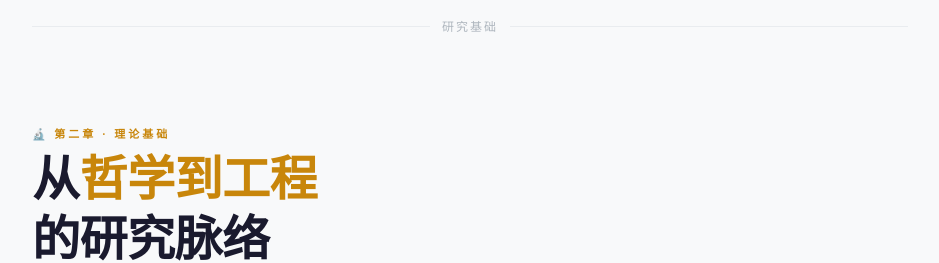
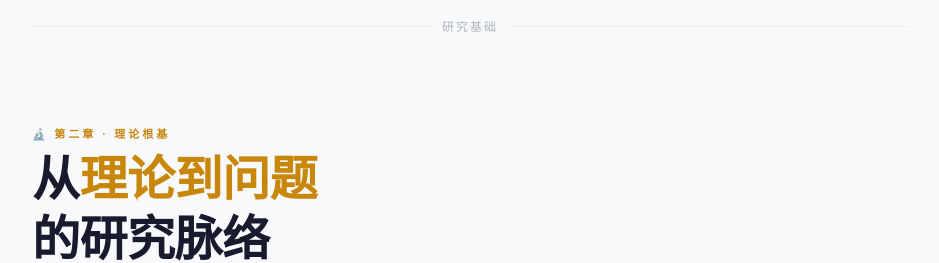
Before and after one commit to JingxuanC/causal-memory, a plain HTML site: page promo.html in a window 1280 px wide. Shown: the part 1440-1703 px from the top of the page, without its empty margins (170-1109 px from the left). Drawn offline with Linux system fonts and the light colour scheme.

Commit message:
promo: 修正第二章标题 — 理论根基

```diff
--- a/promo.html
+++ b/promo.html
@@ -86,8 +86,8 @@ body{background:var(--bg);color:var(--text);font-family:-apple-system,BlinkMacSy
 <div class="divider"><span>研究基础</span></div>
 
 <div class="section">
-<div class="section-kicker">🔬 第二章 · 理论基础</div>
-<h2 class="section-title">从<span class="hl">哲学到工程</span><br>的研究脉络</h2>
+<div class="section-kicker">🔬 第二章 · 理论根基</div>
+<h2 class="section-title">从<span class="hl">理论到问题</span><br>的研究脉络</h2>
 <p class="prose">causal-memory 不是凭空设计的。它建立在<strong>17 篇跨学科研究笔记</strong>之上，覆盖哲学、神经科学、信息论、认知科学和人工智能。</p>
 <div class="card"><div class="card-row"><div class="card-num">01</div><div class="card-body"><h4>🧠 神经科学 · 海马体记忆机制</h4><p>人脑记忆不是"存储"，是"重构"（Bartlett 1932 / Schacter / Nature 2023）。海马体的 DG→CA3→CA1 通路做 pattern separation → completion → recall。睡眠时 SWR 回放巩固重要记忆。我们的 SWR 巩固机制直接对应这个生物学过程。</p><div class="src">insight/13-reconstructive-memory.md</div></div></div></div>
 <div class="card"><div class="card-row"><div class="card-num">02</div><div class="card-body"><h4>📐 信息论 · Agent 的第二定律</h4><p>LLM 是无状态纯函数——context 之外皆不存在。每一轮推理前，框架从外部状态库重新组装 context，组装过程必然产生信息损失（Shannon 熵）。这个损失如果不被对抗，会累积到系统失效。这就是 Agent 的"反熵增"。</p><div class="src">insight/04-anti-entropy.md · insight/09-stateless-function.md</div></div></div></div>
```
